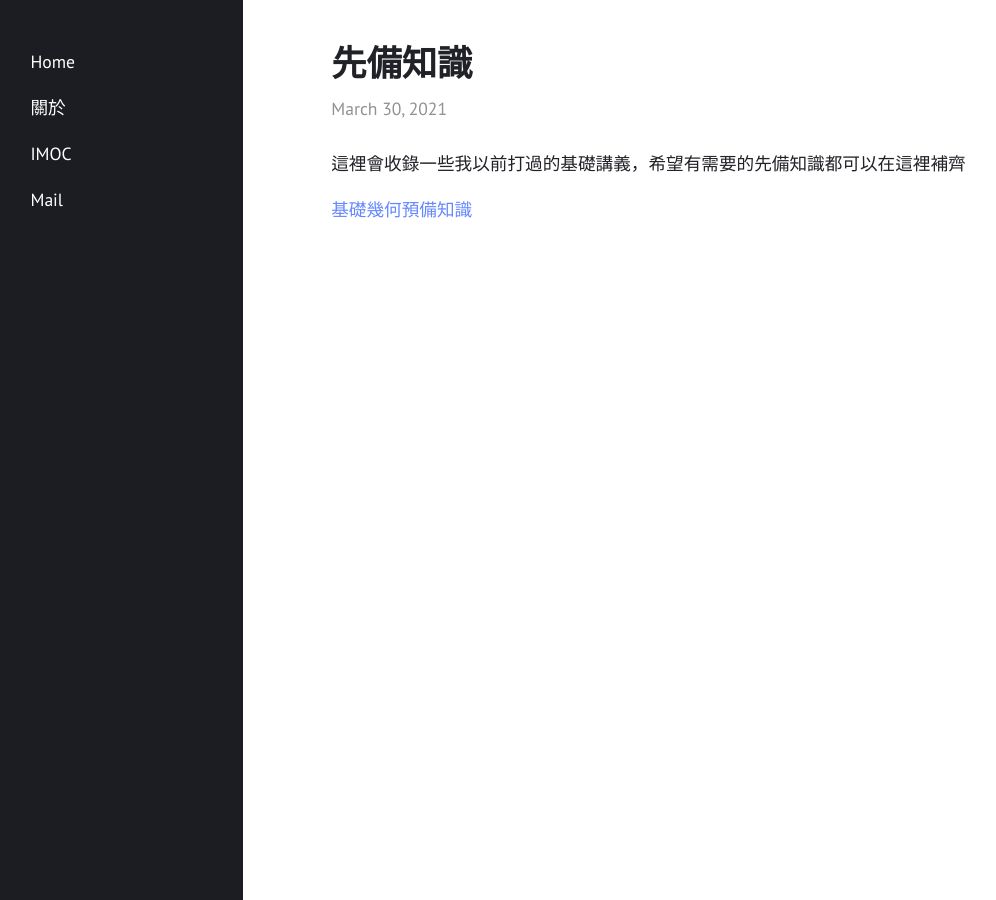
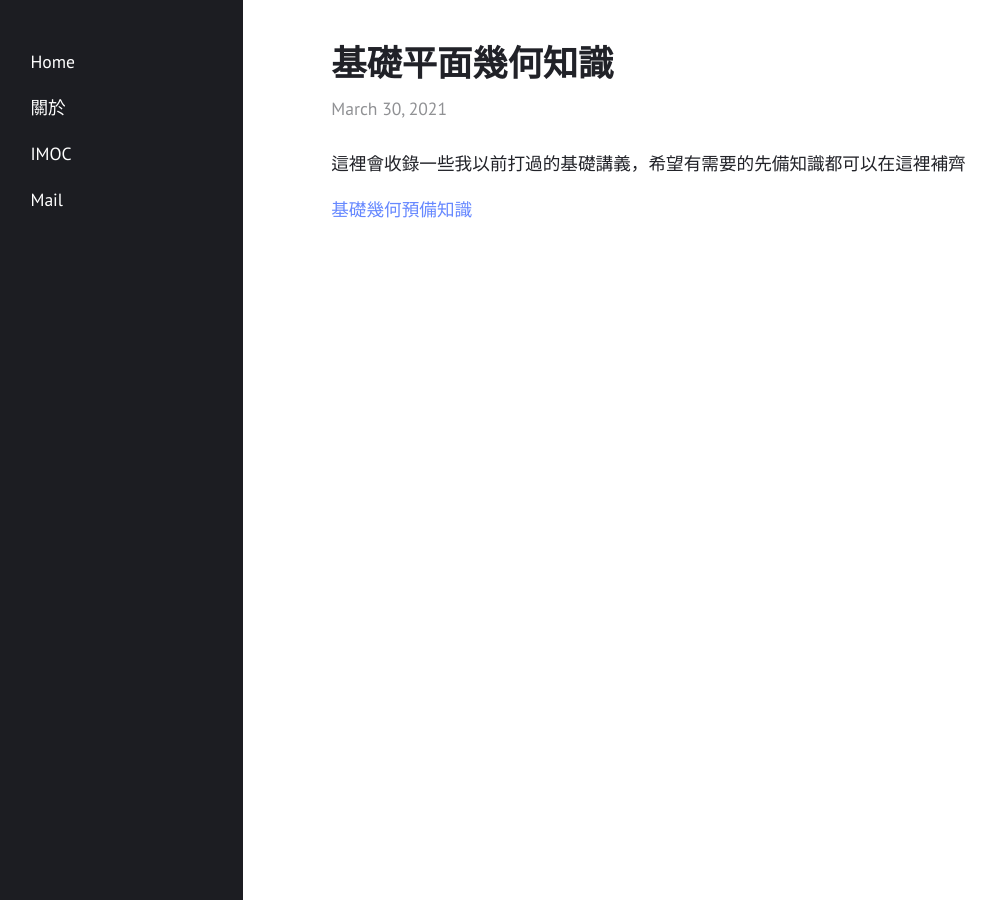
Before and after one commit to Permutation-Chang/Permutation-Chang.github.io, a Jekyll site: the page built from _posts/2021-03-30-advanced-examples.md, in a window 1280 px wide. Shown: the whole page, without its empty margins (48-1044 px from the left). Built offline with Jekyll 4.4.1, drawn with Linux system fonts in a browser that asks for light colours.

Commit message:
Update 2021-03-30-advanced-examples.md

```diff
--- a/_posts/2021-03-30-advanced-examples.md
+++ b/_posts/2021-03-30-advanced-examples.md
@@ -1,5 +1,5 @@
 ---
-title:  "先備知識"
+title:  "基礎平面幾何知識"
 layout: post
 ---
 這裡會收錄一些我以前打過的基礎講義，希望有需要的先備知識都可以在這裡補齊
```
